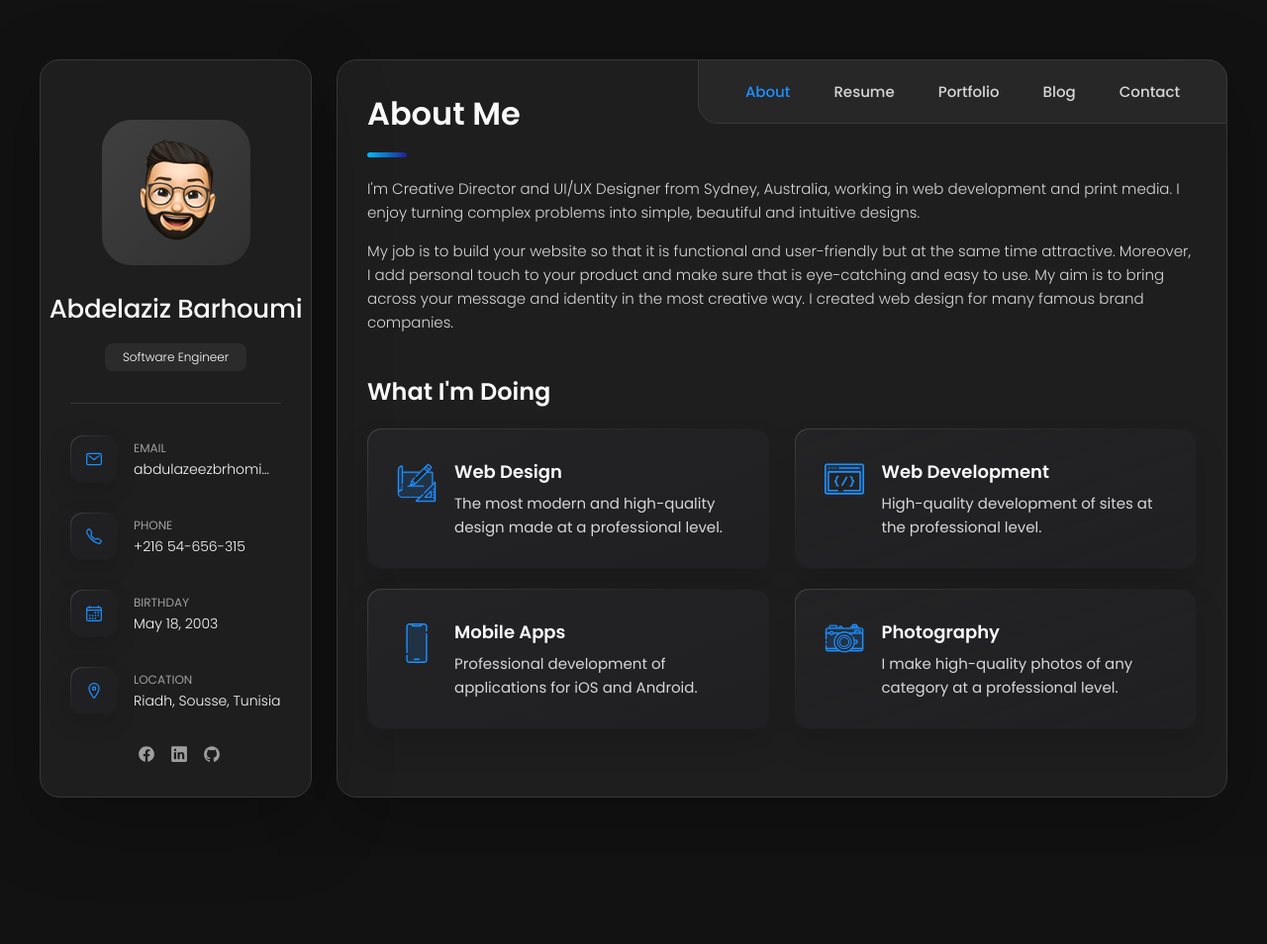
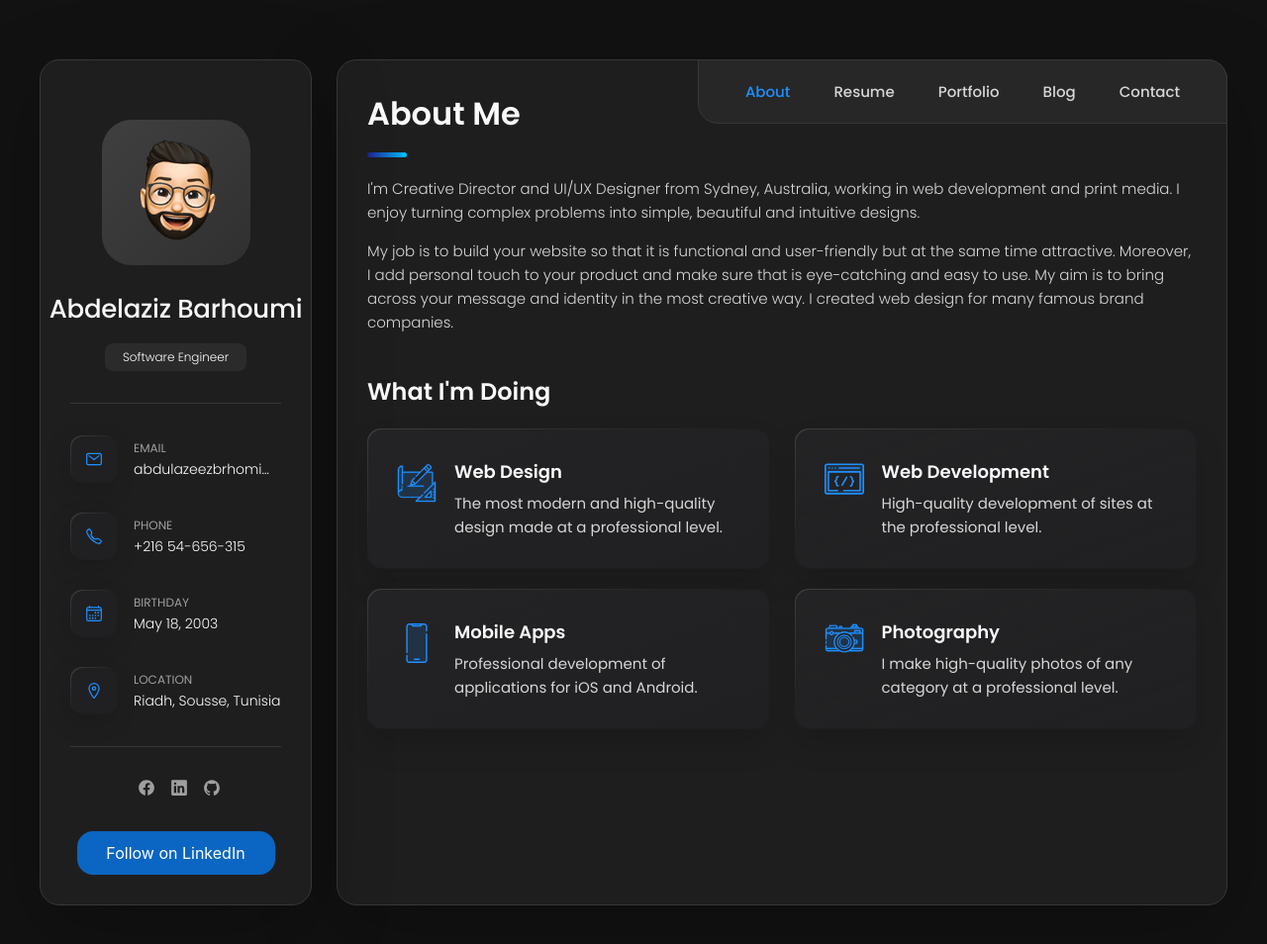
Before and after one commit to AbdelazizBarhoumi/AbdelazizBarhoumi, a plain HTML site: page index.html in a window 1280 px wide. Shown: the whole page at 99% size. Before the commit the page ends 866 px from the top, so only its background shows below. Drawn offline with nearby package versions, Linux system fonts and the light colour scheme.

Commit message:
linkedin button

```diff
--- a/assets/css/style.css
+++ b/assets/css/style.css
@@ -48,10 +48,11 @@
     hsl(0, 0%, 25%) 0%,
     hsla(0, 0%, 25%, 0) 50%
   );
-  --text-gradient-yellow: linear-gradient(
+  --text-gradient-blue: linear-gradient(
     to right,
-    rgb(0, 191, 255),
-    rgb(32, 32, 144)
+    rgb(32, 32, 144),
+    rgb(0, 191, 255)
+
   );
 
   /* solid */
@@ -251,7 +252,7 @@ article.active {
   left: 0;
   width: 30px;
   height: 3px;
-  background: var(--text-gradient-yellow);
+  background: var(--text-gradient-blue);
   border-radius: 3px;
 }
 
@@ -818,7 +819,7 @@ main {
   left: -33px;
   height: 6px;
   width: 6px;
-  background: var(--text-gradient-yellow);
+  background: var(--text-gradient-blue);
   border-radius: 50%;
   box-shadow: 0 0 0 4px var(--jet);
 }
@@ -862,7 +863,7 @@ main {
 }
 
 .skill-progress-fill {
-  background: var(--text-gradient-yellow);
+  background: var(--text-gradient-blue);
   height: 100%;
   border-radius: inherit;
 }
@@ -1880,3 +1881,18 @@ textarea.form-input::-webkit-resizer { display: none; }
   .timeline-text { max-width: 700px; }
 
 }
+.libutton {
+  display: block; /* Ensure it behaves like a block element */
+  margin: 0 auto; /* Center the button horizontally */
+  text-align: center;
+  padding: 10px 20px; /* Adjust padding for proper vertical alignment */
+  outline: none;
+  text-decoration: none !important;
+  color: #ffffff !important;
+  width: 200px;
+  border-radius: 16px;
+  background-color: #0A66C2;
+  font-family: "SF Pro Text", Helvetica, sans-serif;
+  font-size: 16px; /* Adjust font size if needed */
+  line-height: 1.5; /* Ensure proper vertical alignment */
+}
--- a/index.html
+++ b/index.html
@@ -147,6 +147,8 @@
           </li>
 
         </ul>
+        <div class="separator"></div>
+        <a class="libutton" href="https://www.linkedin.com/comm/mynetwork/discovery-see-all?usecase=PEOPLE_FOLLOWS&followMember=abdelazizbarhoumi" target="_blank">Follow on LinkedIn</a>
 
       </div>
 
```
